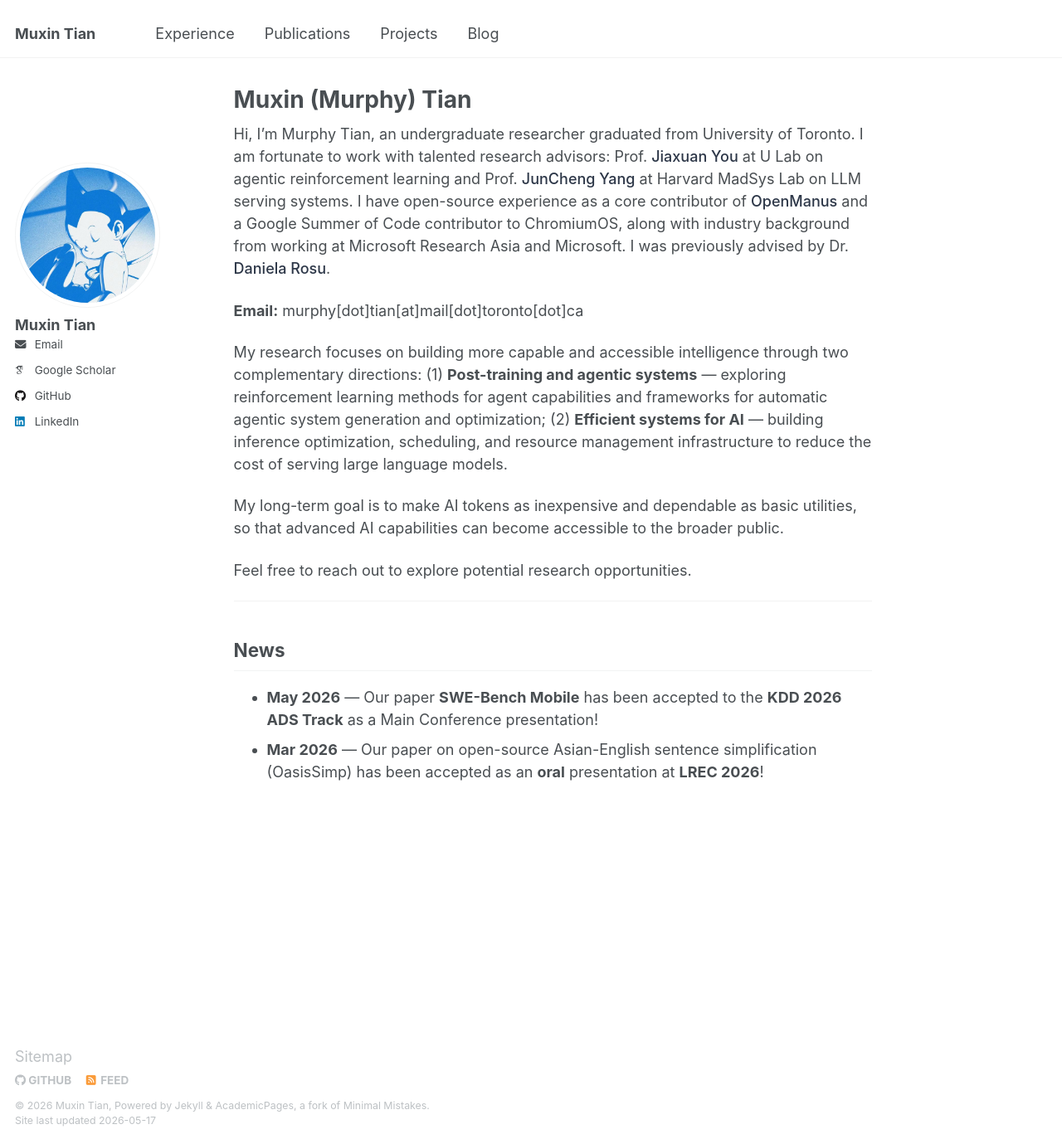
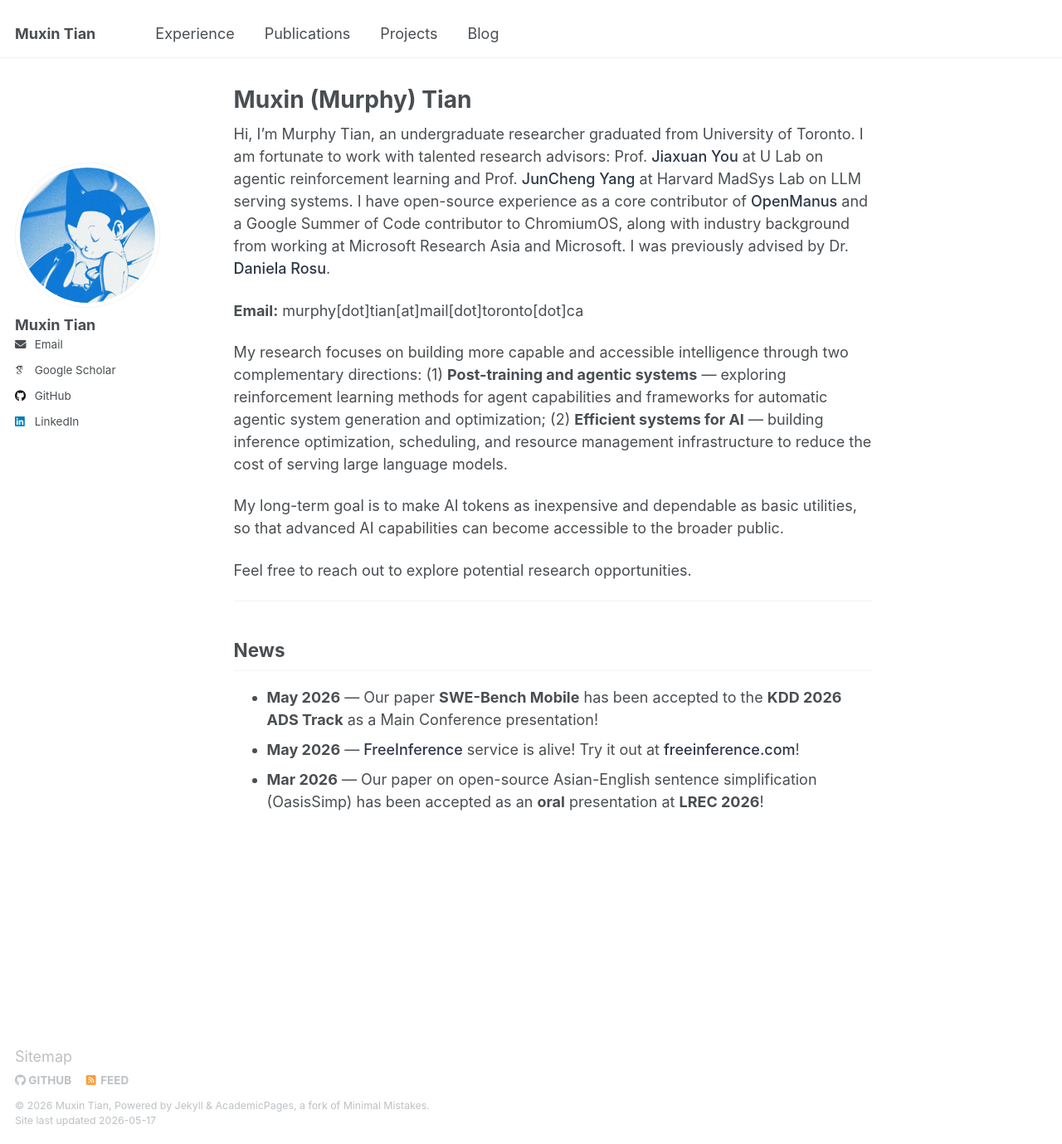
Before and after one commit to realtmxi/realtmxi.github.io, a Jekyll site: the page built from _pages/about.md, in a window 1280 px wide and 1379 px high. Shown: the whole window at 83% size. Built offline with Jekyll 4.4.1, drawn with Linux system fonts in a browser that asks for light colours; some web fonts are replaced.

Commit message:
update freeinference

```diff
--- a/_pages/about.md
+++ b/_pages/about.md
@@ -38,4 +38,5 @@
 ## News
 
 - **May 2026** — Our paper **SWE-Bench Mobile** has been accepted to the **KDD 2026 ADS Track** as a Main Conference presentation!
+- **May 2026** — [FreeInference](https://freeinference.com/) service is alive! Try it out at [freeinference.com](https://freeinference.com/)!
 - **Mar 2026** — Our paper on open-source Asian-English sentence simplification (OasisSimp) has been accepted as an **oral** presentation at **LREC 2026**!
```
